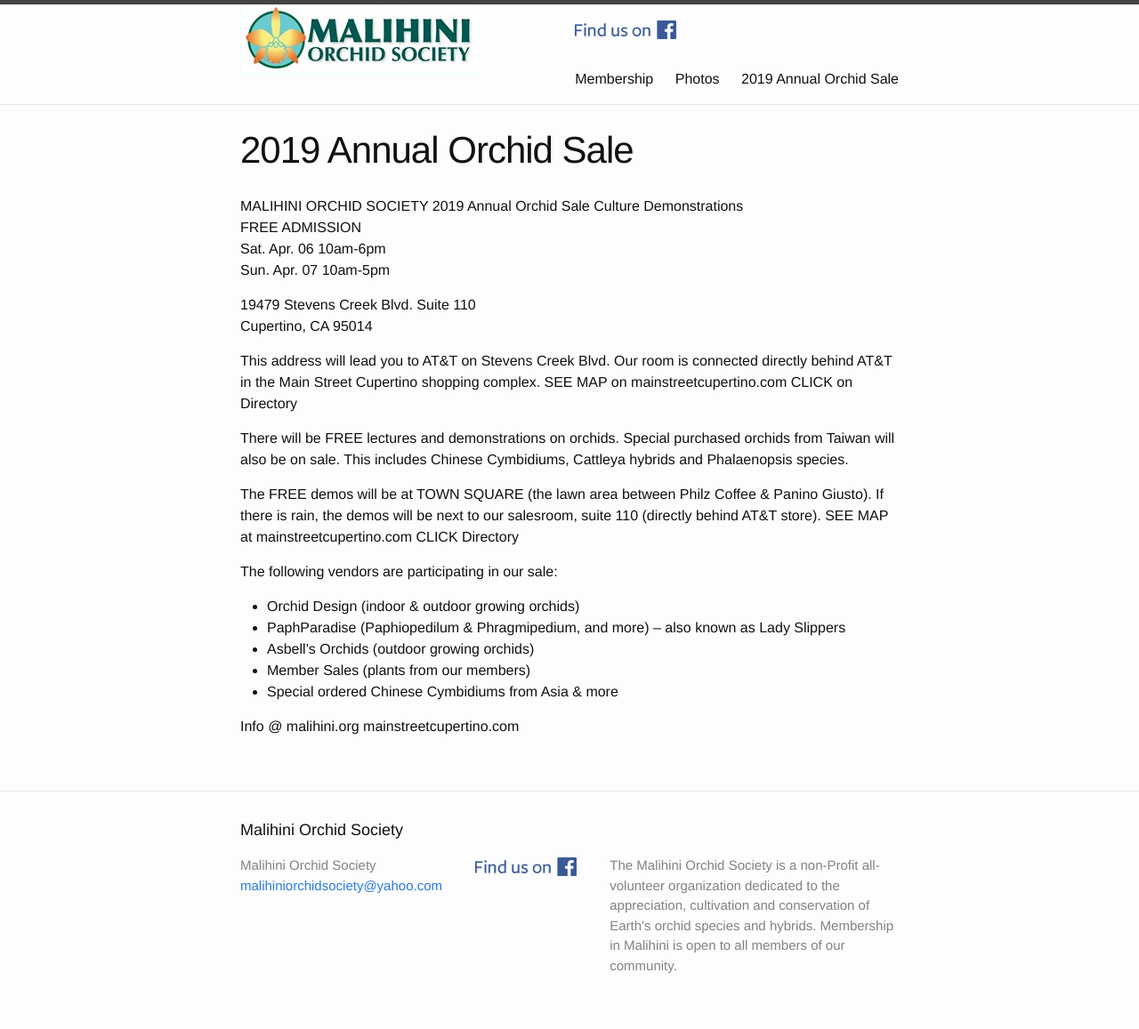
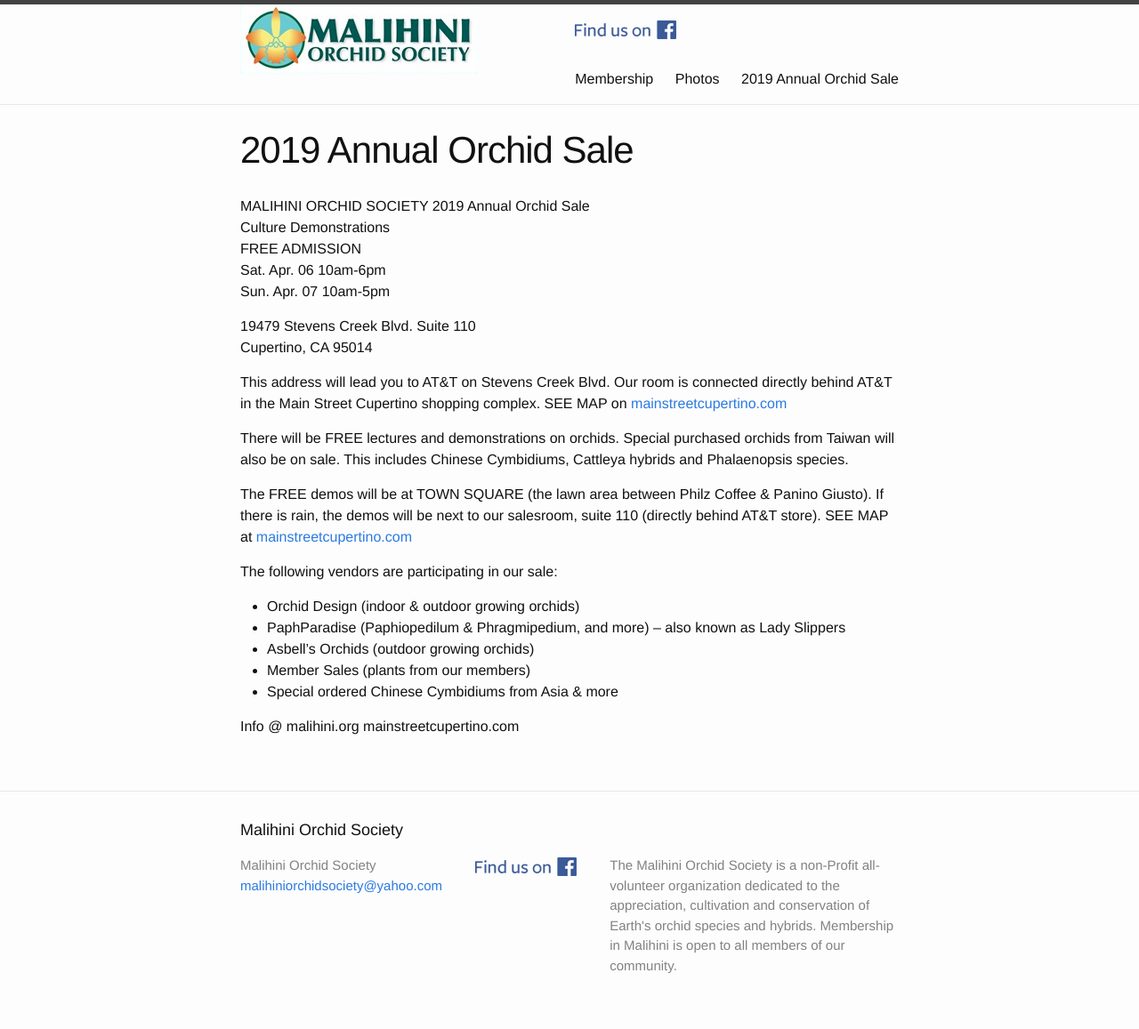
Before and after one commit to malihini/malihini.github.io, a Jekyll site: the page built from sale.md, in a window 1280 px wide. Shown: the whole page at 89% size. Built offline with Jekyll 4.4.1, drawn with Linux system fonts in a browser that asks for light colours.

Commit message:
Link to map

```diff
--- a/sale.md
+++ b/sale.md
@@ -4,23 +4,23 @@
 permalink: /sale/
 ---
 
-MALIHINI ORCHID SOCIETY 2019 Annual Orchid Sale
-Culture Demonstrations
-FREE ADMISSION
-Sat. Apr. 06 10am-6pm
+MALIHINI ORCHID SOCIETY 2019 Annual Orchid Sale<br>
+Culture Demonstrations<br>
+FREE ADMISSION<br>
+Sat. Apr. 06 10am-6pm<br>
 Sun. Apr. 07 10am-5pm
 
-19479 Stevens Creek Blvd. Suite 110
+19479 Stevens Creek Blvd. Suite 110<br>
 Cupertino, CA  95014
 
-This address will lead you to AT&T on Stevens Creek Blvd.  Our room is connected directly behind AT&T in the Main Street Cupertino shopping complex.    SEE MAP on mainstreetcupertino.com   CLICK on Directory
+This address will lead you to AT&T on Stevens Creek Blvd.  Our room is connected directly behind AT&T in the Main Street Cupertino shopping complex.    SEE MAP on [mainstreetcupertino.com](http://mainstreetcupertino.com/directory/)
 
 There will be FREE lectures and demonstrations on orchids.
 Special purchased orchids from Taiwan will also be on sale.
 This includes Chinese Cymbidiums, Cattleya hybrids and Phalaenopsis species.
 
 
-The FREE demos will be at TOWN SQUARE (the lawn area between Philz Coffee & Panino Giusto).  If there is rain, the demos will be next to our salesroom, suite 110 (directly behind AT&T store).  SEE MAP at mainstreetcupertino.com  CLICK Directory
+The FREE demos will be at TOWN SQUARE (the lawn area between Philz Coffee & Panino Giusto).  If there is rain, the demos will be next to our salesroom, suite 110 (directly behind AT&T store).  SEE MAP at [mainstreetcupertino.com](http://mainstreetcupertino.com/directory/)
 
 The following vendors are participating in our sale:
 
```
